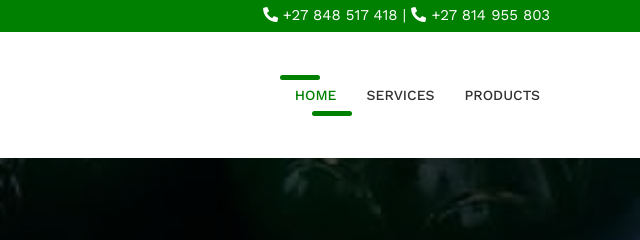
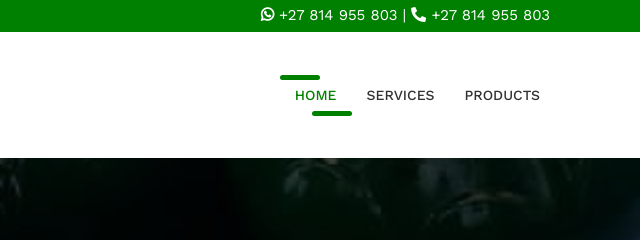
Before and after one commit to kayitesijackie/cleaning, a plain HTML site: page index.html in a window 1280 px wide. Shown: the top 240 px of the page, 640-1280 px from the left. Drawn offline with nearby package versions, Linux system fonts and the light colour scheme.

Commit message:
Update index.html

```diff
--- a/index.html
+++ b/index.html
@@ -38,7 +38,7 @@
 				<div class="col-lg-6">
 					<div class="contact-details">
 						<ul>
-							<li><i class="fas fa-phone fa-rotate-90"></i> +27 848 517 418 | <i class="fas fa-phone fa-rotate-90"></i> +27 814 955 803</li>
+							<li><i class="fab fa-whatsapp" style="font-weight: bold;"></i> +27 814 955 803 | <i class="fas fa-phone fa-rotate-90"></i> +27 814 955 803</li>
 							<!-- <li><i class="fas fa-map-marker-alt"></i> 8/99 , North khailkoir, NY</li> -->
 						</ul>
 					</div>
```
